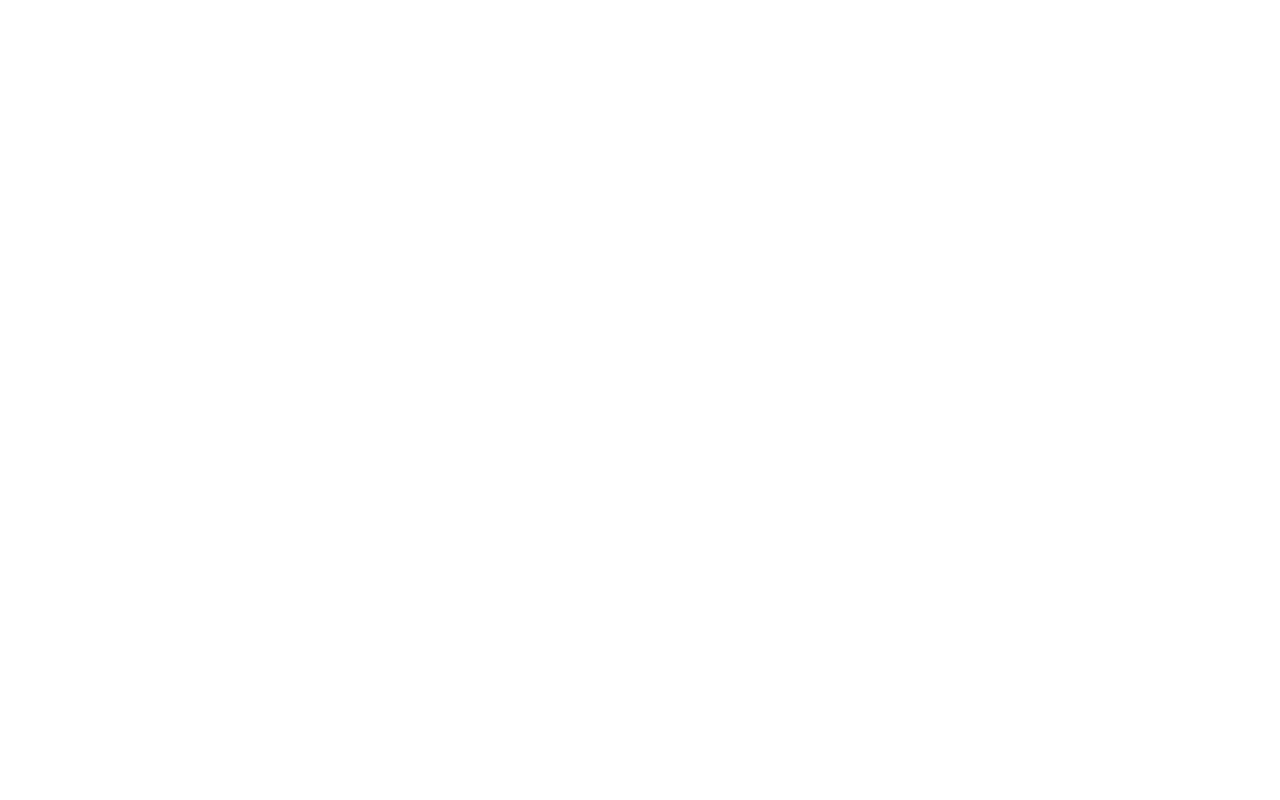
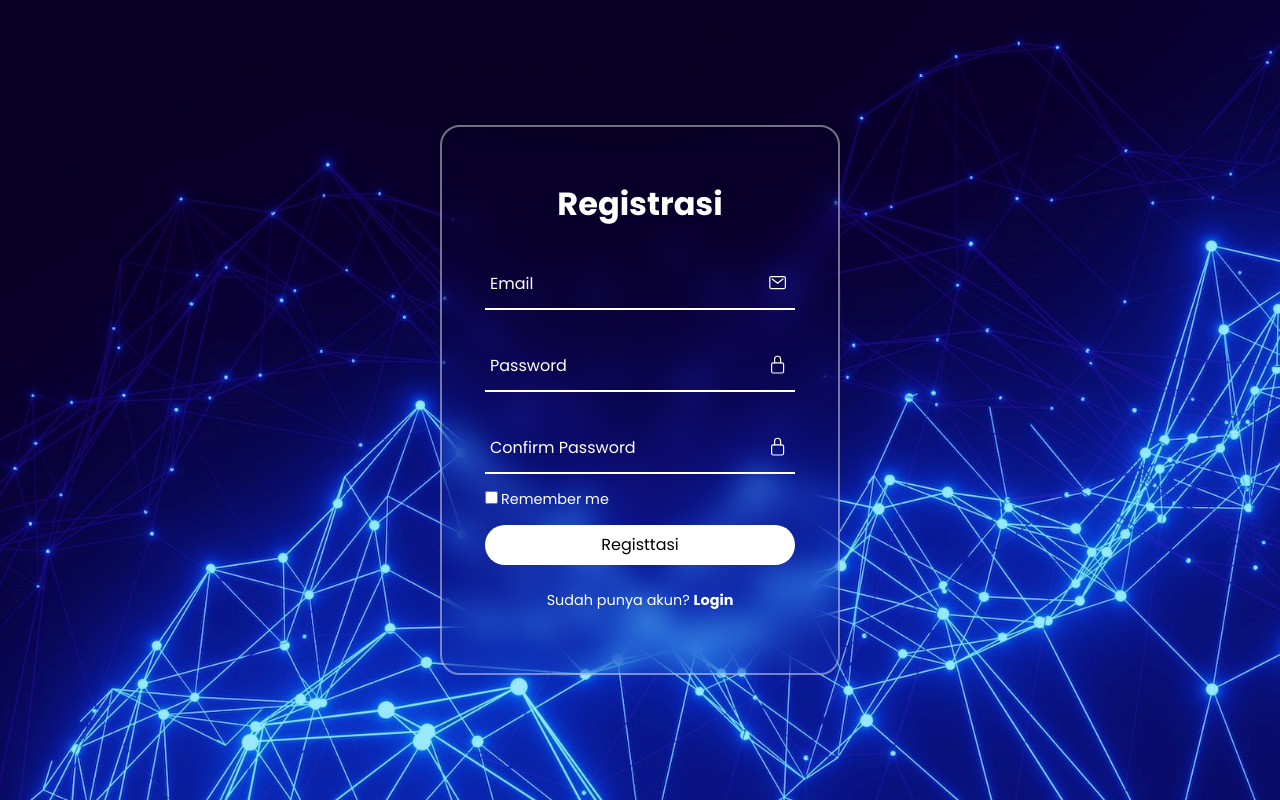
Before and after one commit to albertazakhi/bringin-net, a plain HTML site: page regist.html in a window 1280 px wide. Drawn offline with nearby package versions, Linux system fonts and the light colour scheme.

Commit message:
Registrasi

```diff
--- a/css/login.css
+++ b/css/login.css
@@ -19,7 +19,7 @@ section {
 .login-box {
   position: relative;
   width: 400px;
-  height: 450px;
+  height: 550px;
   background: transparent;
   border: 2px solid rgba(225, 225, 225, 0.5);
   border-radius: 20px;
@@ -68,7 +68,7 @@ h2 {
 }
 
 .input-box input:focus ~ label,
-.input-box input:focus ~ label {
+.input-box input:valid ~ label {
   top: -5px;
 }
 
@@ -147,12 +147,13 @@ button:hover {
   text-decoration: underline;
 }
 
-@media (max-width: 360px) {
+@media (max-width: 450px) {
   .login-box {
     width: 100%;
     height: 100vh;
     border: none;
     border-radius: 0;
+    font-size: 55%;
   }
 
   .input-box {
--- a/regist.html
+++ b/regist.html
@@ -0,0 +1,48 @@
+<!DOCTYPE html>
+<html lang="en">
+  <head>
+    <meta charset="UTF-8" />
+    <meta http-equiv="X-UA-Compatible" content="IE=edge" />
+    <meta name="viewport" content="width=device-width, initial-scale=1.0" />
+    <title>BRN Login</title>
+    <link rel="stylesheet" href="css/login.css" />
+
+    <link rel="preconnect" href="https://fonts.googleapis.com" />
+    <link rel="preconnect" href="https://fonts.gstatic.com" crossorigin />
+    <link href="https://fonts.googleapis.com/css2?family=Poppins:ital,wght@0,100;0,300;0,400;0,700;1,700&display=swap" rel="stylesheet" />
+  </head>
+  <body>
+    <section>
+      <div class="login-box">
+        <form action="">
+          <h2>Registrasi</h2>
+          <div class="input-box">
+            <span class="icon"><ion-icon name="mail-outline"></ion-icon></span>
+            <input type="email" required />
+            <label>Email</label>
+          </div>
+          <div class="input-box">
+            <span class="icon"><ion-icon name="lock-closed-outline"></ion-icon></span>
+            <input type="password" required />
+            <label>Password</label>
+          </div>
+          <div class="input-box">
+            <span class="icon"><ion-icon name="lock-closed-outline"></ion-icon></span>
+            <input type="password" required />
+            <label>Confirm Password</label>
+          </div>
+          <div class="remember-forgot">
+            <label><input type="checkbox" />Remember me</label>
+          </div>
+          <button type="submit">Registtasi</button>
+          <div class="register-link">
+            <p>Sudah punya akun? <a href="login.html">Login</a></p>
+          </div>
+        </form>
+      </div>
+    </section>
+
+    <script type="module" src="https://unpkg.com/ionicons@5.5.2/dist/ionicons/ionicons.esm.js"></script>
+    <script nomodule src="https://unpkg.com/ionicons@5.5.2/dist/ionicons/ionicons.js"></script>
+  </body>
+</html>
```
Also changed, not shown: index.html (+1 -1 lines), login.html (+1 -1 lines).
